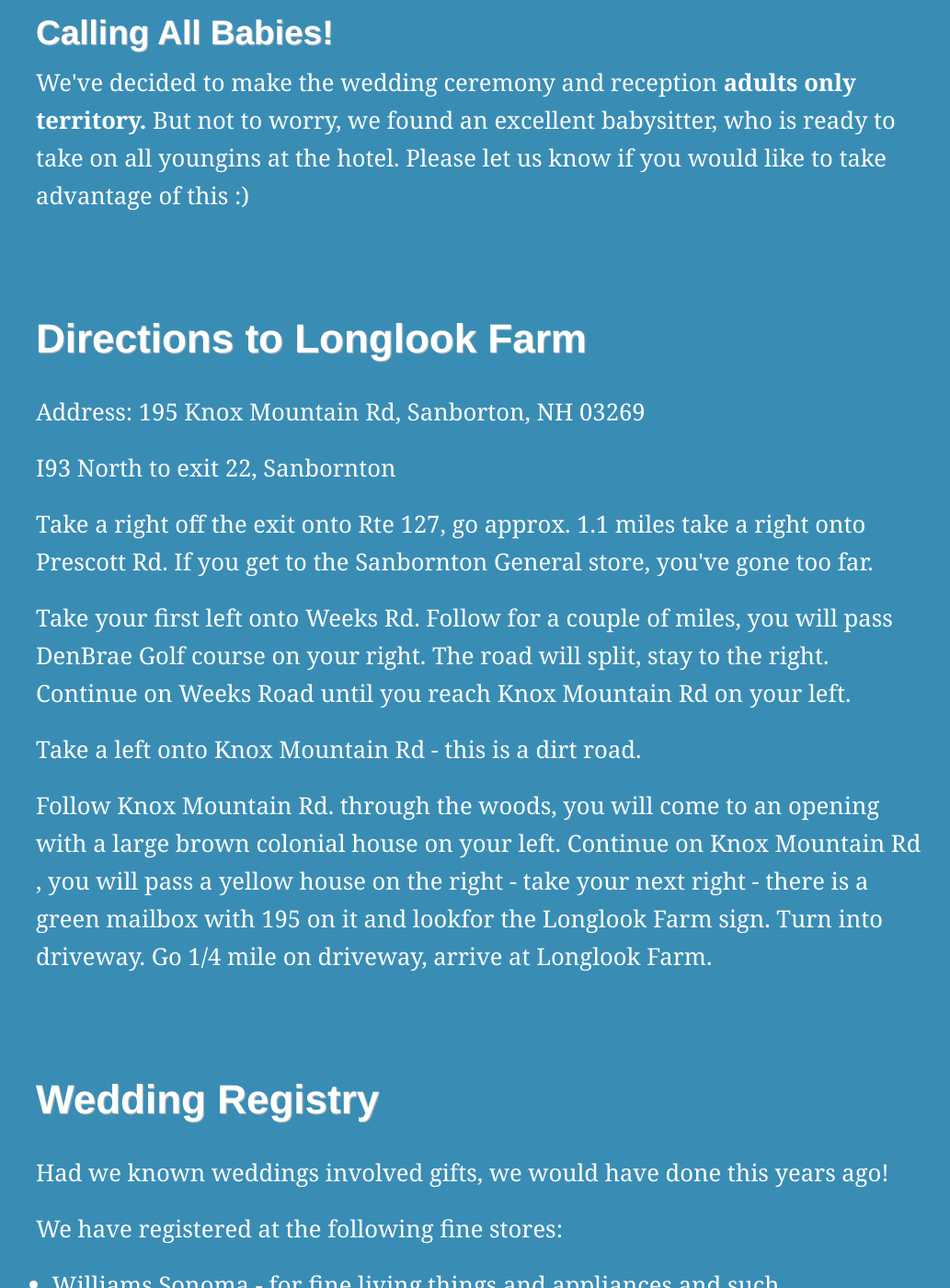
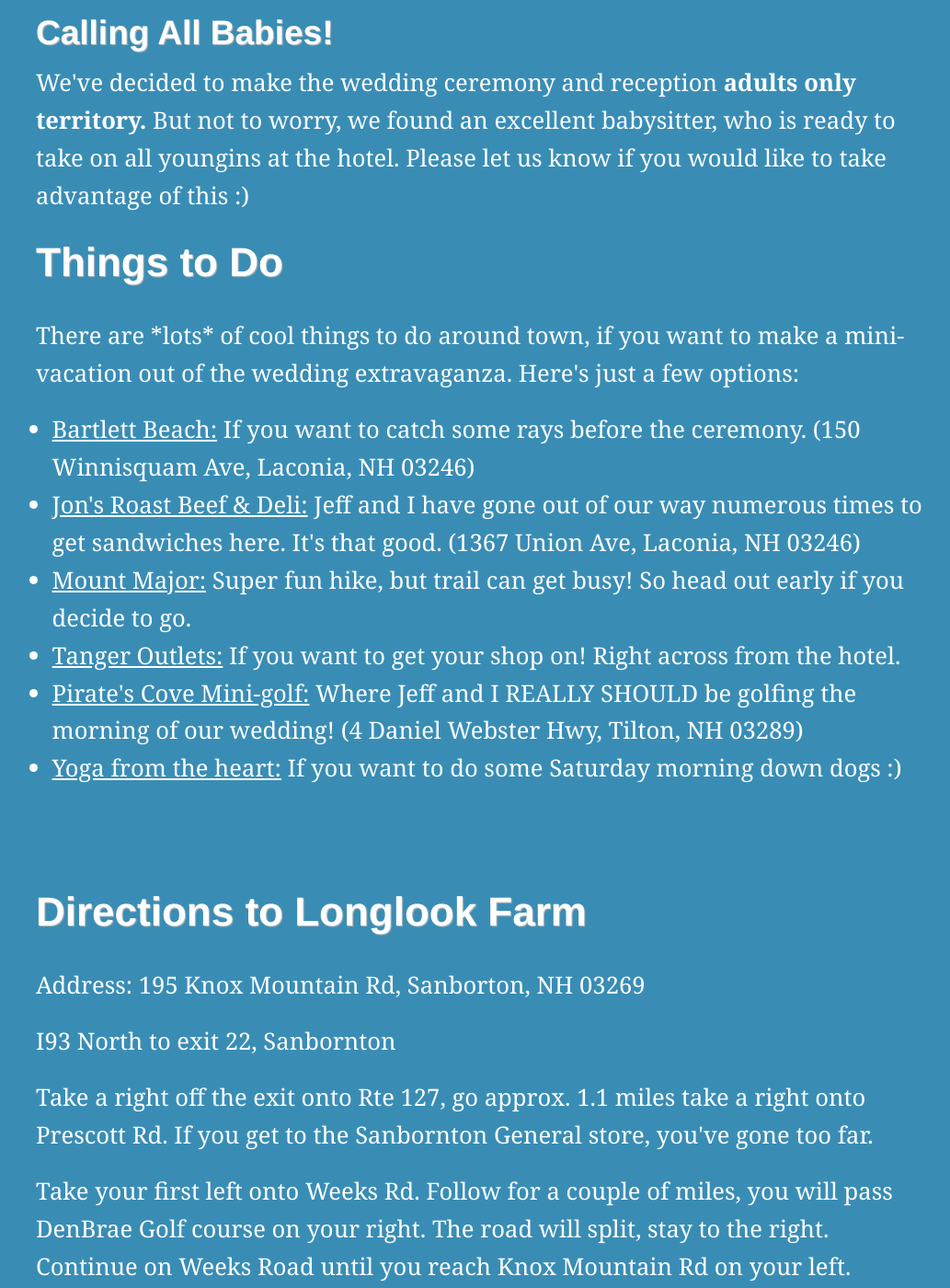
Before and after one commit to jeffvincent/mibbswedding, a Jekyll site: the page built from index.html, in a window 1280 px wide and 1400 px high, scrolled down 5388 px. Shown: the whole window at 92% size, without its empty margins (116-1149 px from the left). Built offline with Jekyll 4.4.1, drawn with Linux system fonts in a browser that asks for light colours; Markdown is read by kramdown in place of the engine named in the settings.

Commit message:
Add things to do around town section

```diff
--- a/index.html
+++ b/index.html
@@ -216,6 +216,37 @@
       ready to take on all youngins at the hotel. Please let us know if you
       would like to take advantage of this :)
     </p>
+    <h1>Things to Do</h1>
+    <p>
+      There are *lots* of cool things to do around town, if you want to make a
+      mini-vacation out of the wedding extravaganza. Here's just a few options:
+      <ul>
+        <li>
+          <a href='https://www.google.com/maps/place/150+Winnisquam+Ave,+Laconia,+NH+03246/data=!4m2!3m1!1s0x4cb3345cca4dcad7:0x73b79585e4129d4e?sa=X&amp;ei=X-I_VZP3Nsf2yQSOn4HYCQ&amp;ved=0CB4Q8gEwAA'>Bartlett Beach:</a>
+          If you want to catch some rays before the ceremony. (150 Winnisquam Ave, Laconia, NH 03246)
+        </li>
+        <li>
+          <a href='http://www.urbanspoon.com/r/233/1109654/restaurant/New-Hampshire/Jons-Roast-Beef-Deli-Laconia'>Jon's Roast Beef & Deli:</a>
+          Jeff and I have gone out of our way numerous times to get sandwiches here. It's that good. (1367 Union Ave, Laconia, NH 03246)
+        </li>
+        <li>
+          <a href='http://alltrails.com/trail/us/new-hampshire/mount-major-trail'>Mount Major:</a>
+          Super fun hike, but trail can get busy! So head out early if you decide to go.
+        </li>
+        <li>
+          <a href='http://www.tangeroutlet.com/tilton/'>Tanger Outlets:</a>
+          If you want to get your shop on! Right across from the hotel.
+        </li>
+        <li>
+          <a href="https://www.google.com/maps/place/Pirate's+Cove+Adventure+Golf/@43.501356,-71.516162,17z/data=!3m1!4b1!4m2!3m1!1s0x4cb334e43fd9c737:0x130e6679ce2460de">Pirate's Cove Mini-golf:</a>
+          Where Jeff and I REALLY SHOULD be golfing the morning of our wedding! (4 Daniel Webster Hwy, Tilton, NH 03289)
+        </li>
+        <li>
+          <a href='https://www.yogafromtheheartnh.com/home.html'>Yoga from the heart:</a>
+          If you want to do some Saturday morning down dogs :)
+        </li>
+      </ul>
+    </p>
   </div>
 </div>
 <div class='section row' id='section-8'>
```
Also changed, not shown: 1 other file.
